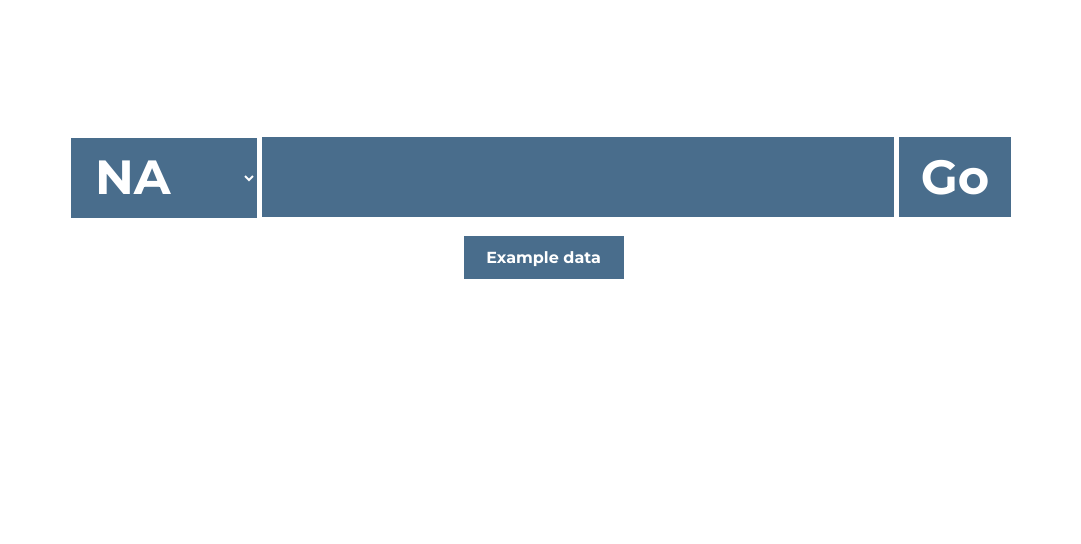
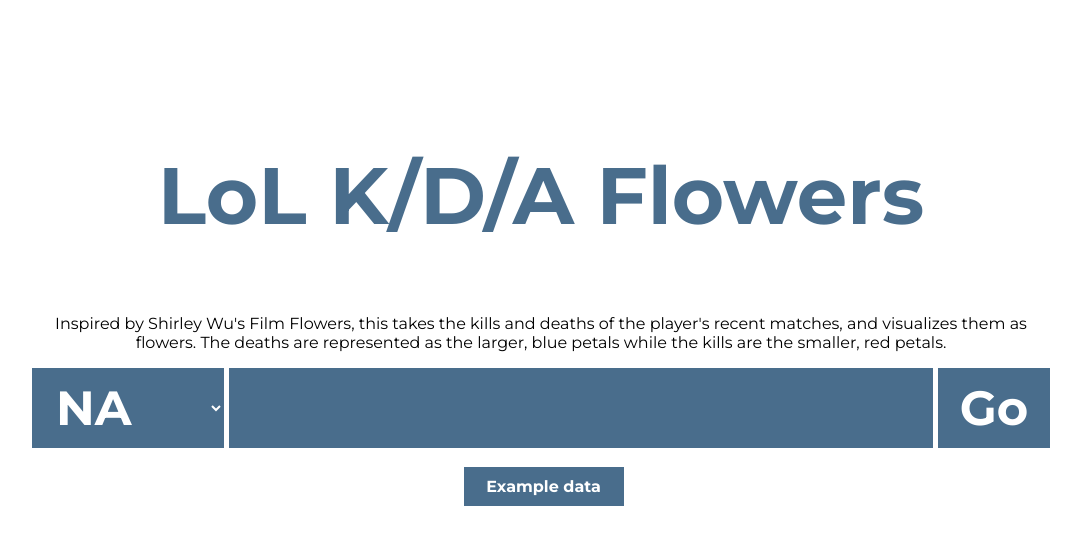
Before and after one commit to Kevinjchang98/lol-stats-flowers, a React (Create React App) app: page / in a window 1280 px wide. Shown: the top 544 px of the page, without its empty margins (99-1180 px from the left). Built offline with nearby package versions, Linux system fonts and the light colour scheme.

Commit message:
add introduction section, formatting

```diff
--- a/src/Components/Debug/TestData.jsx
+++ b/src/Components/Debug/TestData.jsx
@@ -389,7 +389,7 @@
 				item5: 0,
 				item6: 3340,
 				kills: 2,
-				deaths: 1,
+				deaths: 3,
 				assists: 5,
 				largestKillingSpree: 2,
 				largestMultiKill: 1,
@@ -495,7 +495,7 @@
 				item4: 1054,
 				item5: 1055,
 				item6: 3340,
-				kills: 1,
+				kills: 4,
 				deaths: 7,
 				assists: 0,
 				largestKillingSpree: 0,
@@ -816,7 +816,7 @@
 				item4: 1055,
 				item5: 0,
 				item6: 3340,
-				kills: 1,
+				kills: 2,
 				deaths: 5,
 				assists: 6,
 				largestKillingSpree: 0,
@@ -923,7 +923,7 @@
 				item4: 1001,
 				item5: 1054,
 				item6: 3340,
-				kills: 1,
+				kills: 3,
 				deaths: 7,
 				assists: 2,
 				largestKillingSpree: 0,
--- a/src/Components/Form/Form.jsx
+++ b/src/Components/Form/Form.jsx
@@ -29,6 +29,12 @@
 
 	return (
 		<div className="formWrapper">
+			<h1>LoL K/D/A Flowers</h1>
+			<p>
+				Inspired by Shirley Wu's Film Flowers, this takes the kills and deaths of the player's recent matches,
+				and visualizes them as flowers. The deaths are represented as the larger, blue petals while the kills
+				are the smaller, red petals.
+			</p>
 			<form onSubmit={handleSubmit(onSubmit)}>
 				<select type="regionDropdown" name="region" id="region" ref={register()}>
 					<option key="na1" value="na1">
--- a/src/index.css
+++ b/src/index.css
@@ -6,17 +6,37 @@
 	--light: #ffffff;
 }
 
+body {
+	margin: 0;
+	font-family: Montserrat, Helvetica, sans-serif;
+	-webkit-font-smoothing: antialiased;
+	-moz-osx-font-smoothing: grayscale;
+
+	overflow-y: scroll;
+}
+
+h1 {
+	font-family: Montserrat, Helvetica, sans-serif;
+
+	font-size: 5rem;
+	font-weight: 800;
+
+	color: var(--blue);
+}
+
 .formWrapper {
-	margin: 0;
+	margin: 100px auto;
 	height: 50vh;
 
 	display: flex;
 	flex-direction: column;
 	justify-content: center;
+
+	width: 80%;
 }
 
 .flowerContainer {
-	margin: 0 auto;
+	margin: 100px auto;
 	padding-left: 50px;
 	padding-right: 50px;
 	display: flex;
@@ -25,8 +45,9 @@
 }
 
 input[type = text] {
-	width: 50%;
-	padding: 12px 20px;
+	padding: 10px 20px;
+
+	width: calc(100% - 20rem);
 
 	box-sizing: border-box;
 	height: 5rem;
@@ -45,9 +66,10 @@
 
 button[type=submit] {
 	width: 7rem;
-	padding: 11px 20px;
+	padding: 10px 20px;
 	margin: 0 0 0 5px;
 	text-decoration: none;
+	height: 5rem;
 
 	border: none;
 	background-color: var(--blue);
@@ -63,7 +85,7 @@
 
 button[type=exampleData] {
 	width: 10rem;
-	padding: 12px 20px;
+	padding: 10px 20px;
 	margin: 0 0 0 5px;
 	text-decoration: none;
 
@@ -83,6 +105,8 @@
 	padding: 10px 20px;
 	margin: 0 5px 0 0;
 	text-decoration: none;
+	width: 12rem;
+	height: 5rem;
 
 	border: none;
 	background-color: var(--blue);
```
